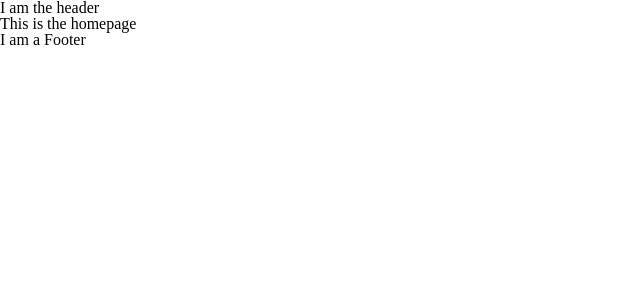
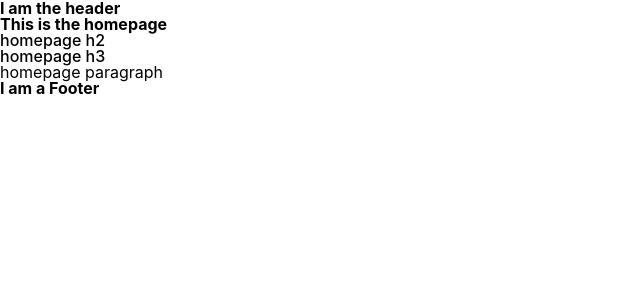
Before and after one commit to danialabubakar91/portfolio, a React (Vite) app: page / in a window 1280 px wide. Shown: the top 300 px of the page, without its empty margins (0-640 px from the left). Built offline with nearby package versions, Linux system fonts and the light colour scheme.

Commit message:
Added base typography and fixed css hierarchy

```diff
--- /dev/null
+++ b/src/App.css
@@ -0,0 +1,13 @@
+/*Typography*/
+:root {
+    font-family: Inter, system-ui, Avenir, Helvetica, Arial, sans-serif;
+    font-weight: 400;
+}
+
+h1{
+    font-weight:700;
+}
+
+h2, h3{
+    font-weight:500;
+}
--- a/src/App.tsx
+++ b/src/App.tsx
@@ -1,5 +1,5 @@
 import { BrowserRouter, Routes, Route} from "react-router-dom"
-
+import './App.css'
 import Layout from "./components/Layout"
 import Home from "./pages/Home"
 import Projects from "./pages/Projects"
--- a/src/main.tsx
+++ b/src/main.tsx
@@ -1,7 +1,8 @@
 import React from 'react'
 import ReactDOM from 'react-dom/client'
+import './index.css'
 import App from './App.tsx'
-import './index.css'
+
 
 ReactDOM.createRoot(document.getElementById('root')!).render(
   <React.StrictMode>
--- a/src/pages/Home.tsx
+++ b/src/pages/Home.tsx
@@ -1,9 +1,12 @@
+const Home: React.FC = () => {
+  return (
+    <>
+      <h1>This is the homepage</h1>
+      <h2>homepage h2</h2>
+      <h3>homepage h3</h3>
+      <p>homepage paragraph</p>
+    </>
+  );
+};
 
-
-const Home:React.FC = () => {
-    return(
-        <h1>This is the homepage</h1>
-    )
-}
-
-export default Home
+export default Home;
```
Also changed, not shown: src/index.css (line endings or trailing spaces).
